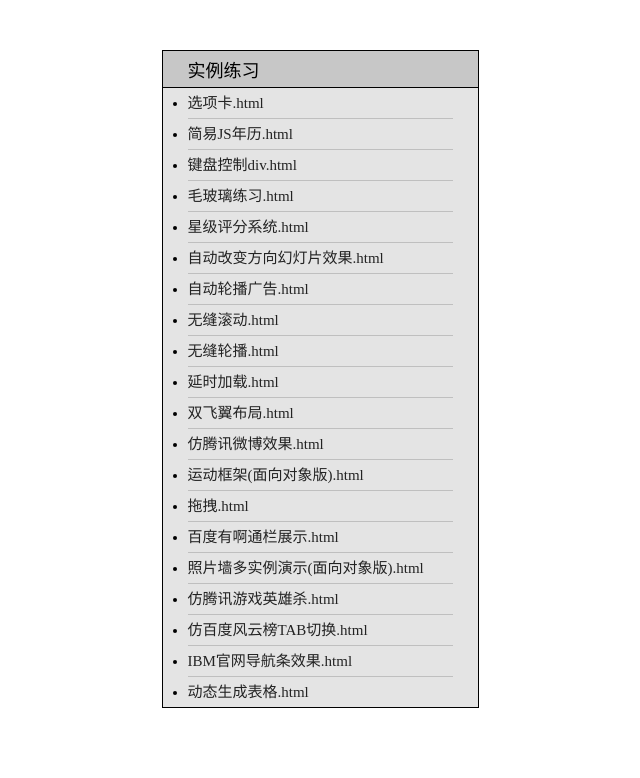
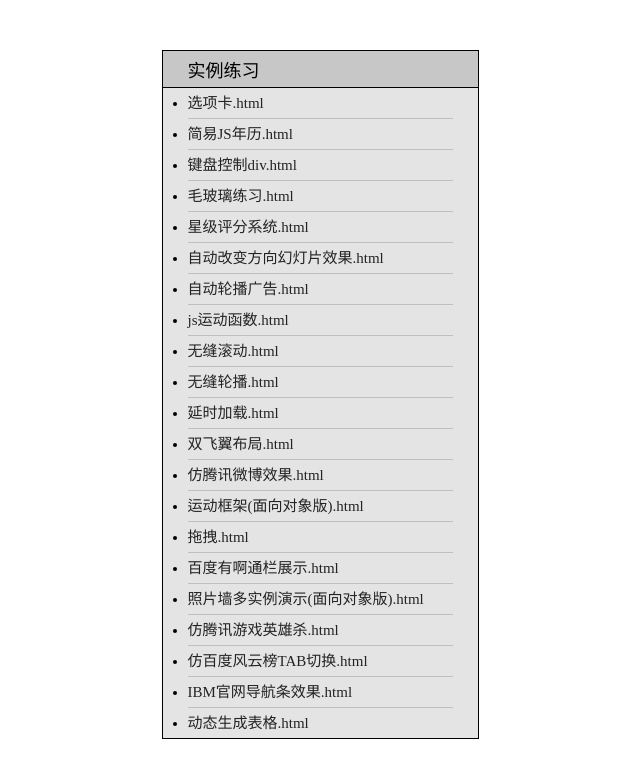
Before and after one commit to quiet-mouse/example-practice, a plain HTML site: page index.html in a window 1280 px wide. Shown: the whole page, without its empty margins (320-960 px from the left). Drawn offline with Linux system fonts and the light colour scheme.

Commit message:
Update index.html

```diff
--- a/index.html
+++ b/index.html
@@ -57,6 +57,7 @@
 			<li><a href="./星级评分系统.html">星级评分系统.html</a></li>
 			<li><a href="./自动改变方向幻灯片效果.html">自动改变方向幻灯片效果.html</a></li>
 			<li><a href="./自动轮播广告.html">自动轮播广告.html</a></li>
+			<li><a href="./js运动函数.html">js运动函数.html</a></li>
 			<li><a href="./无缝滚动.html">无缝滚动.html</a></li>
 			<li><a href="./无缝轮播.html">无缝轮播.html</a></li>
 			<li><a href="./延时加载.html">延时加载.html</a></li>
```
